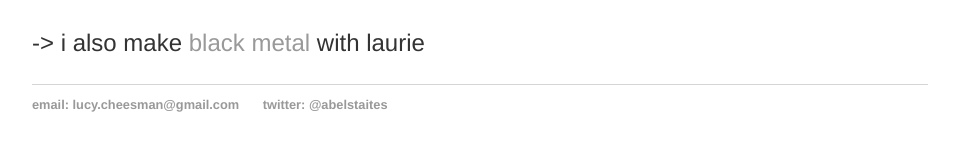
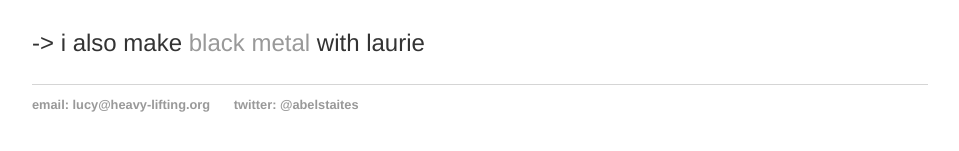
Before and after one commit to heavy-lifting/heavy-lifting.github.io, a Jekyll site: the page built from links.html, in a window 1280 px wide. Shown: the part 612-763 px from the top of the page, without its empty margins (160-1119 px from the left). Built offline with Jekyll 4.4.1, drawn with Linux system fonts in a browser that asks for light colours.

Commit message:
Update default.html

```diff
--- a/_layouts/default.html
+++ b/_layouts/default.html
@@ -32,7 +32,7 @@
 			</div><!-- /.container -->
 			<footer>
 	    		<ul>
-	        		<li><a href="mailto:lucy.cheesman@gmail.com">email: lucy.cheesman@gmail.com</a></li>
+	        		<li><a href="mailto:lucy@heavy-lifting.org">email: lucy@heavy-lifting.org</a></li>
 	        		<li><a href="https://twitter.com/abelstaites">twitter: @abelstaites</a></li>
 
 				</ul>
```
